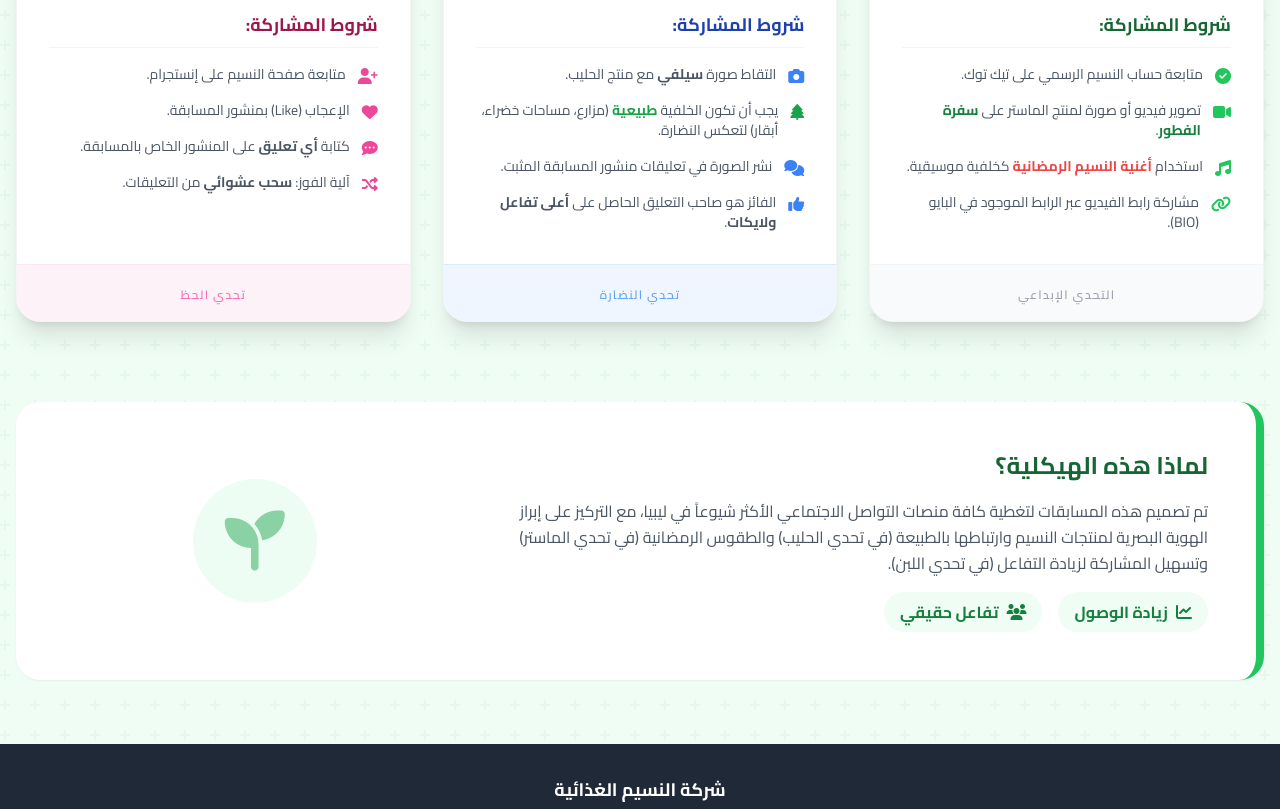
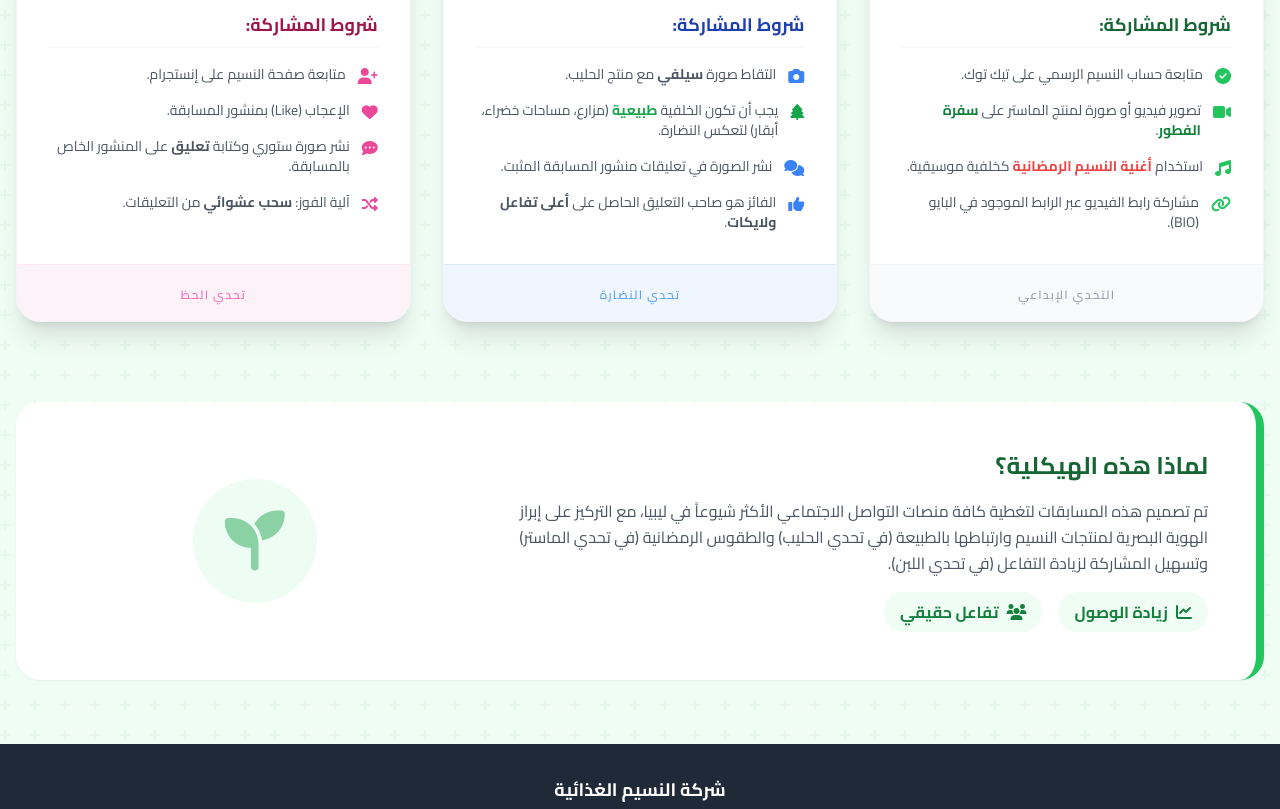
Before and after one commit to aymankatwa-png/Naseem-social-media-competition-, a plain HTML site: page index.html in a window 1280 px wide. Shown: the part 800-1609 px from the top of the page. Drawn offline with nearby package versions, Linux system fonts and the light colour scheme.

Commit message:
index.html

```diff
--- a/index.html
+++ b/index.html
@@ -194,7 +194,7 @@
                         </li>
                         <li class="flex items-start gap-3">
                             <i class="fas fa-comment-dots text-pink-500 mt-1"></i>
-                            <p class="text-sm text-gray-600">كتابة <span class="font-bold">أي تعليق</span> على المنشور الخاص بالمسابقة.</p>
+                            <p class="text-sm text-gray-600"> نشر صورة ستوري وكتابة  <span class="font-bold">تعليق</span> على المنشور الخاص بالمسابقة.</p>
                         </li>
                         <li class="flex items-start gap-3">
                             <i class="fas fa-shuffle text-pink-500 mt-1"></i>
```
